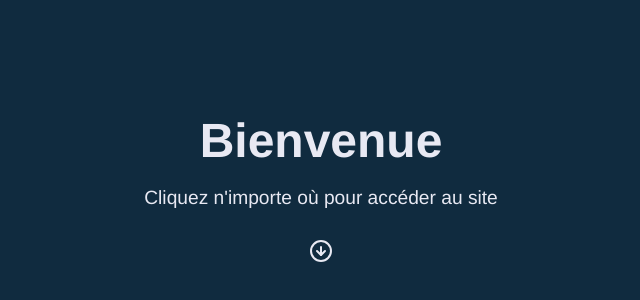
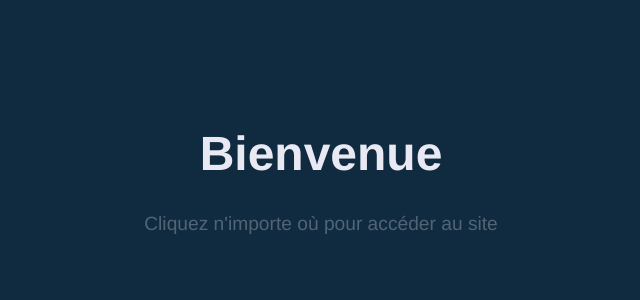
Before and after one commit to Honyzey/honyzey.site, a Vue app: page / in a window 1280 px wide. Shown: the part 226-526 px from the top of the page, without its empty margins (319-959 px from the left). Built offline with nearby package versions, Linux system fonts and the light colour scheme.

Commit message:
update SplashScreen

```diff
--- a/src/components/SplashScreen.vue
+++ b/src/components/SplashScreen.vue
@@ -2,14 +2,7 @@
   <div class="splash-container" :class="{ 'splash-exit': exitStarted }" @click="startExit">
     <div class="splash-content">
       <h1>Bienvenue</h1>
-        <p>Cliquez n'importe où pour accéder au site</p>
-        <div class="splash-icon">
-          <svg xmlns="http://www.w3.org/2000/svg" width="24" height="24" viewBox="0 0 24 24" fill="none" stroke="currentColor" stroke-width="2" stroke-linecap="round" stroke-linejoin="round">
-            <circle cx="12" cy="12" r="10"></circle>
-            <polyline points="8 12 12 16 16 12"></polyline>
-            <line x1="12" y1="8" x2="12" y2="16"></line>
-          </svg>
-        </div>
+      <p class="blink-text">Cliquez n'importe où pour accéder au site</p>
     </div>
   </div>
 </template>
@@ -71,11 +64,6 @@
   animation: fadeIn 1.5s ease-in-out;
 }
 
-  .splash-icon {
-    margin-top: 30px;
-    animation: bounce 2s infinite;
-  }
-
 h1 {
   font-size: 3rem;
   margin-bottom: 1rem;
@@ -83,6 +71,11 @@
 
 p {
   font-size: 1.2rem;
+  margin-top: 2rem;
+}
+
+.blink-text {
+  animation: blink 2s ease-in-out infinite;
 }
 
 @keyframes fadeIn {
@@ -90,9 +83,8 @@
   to { opacity: 1; }
 }
 
-  @keyframes bounce {
-    0%, 20%, 50%, 80%, 100% { transform: translateY(0); }
-    40% { transform: translateY(-20px); }
-    60% { transform: translateY(-10px); }
+@keyframes blink {
+  0%, 100% { opacity: 1; }
+  50% { opacity: 0.3; }
 }
 </style>
```
Lines whose indentation alone changed are shown as unchanged.
